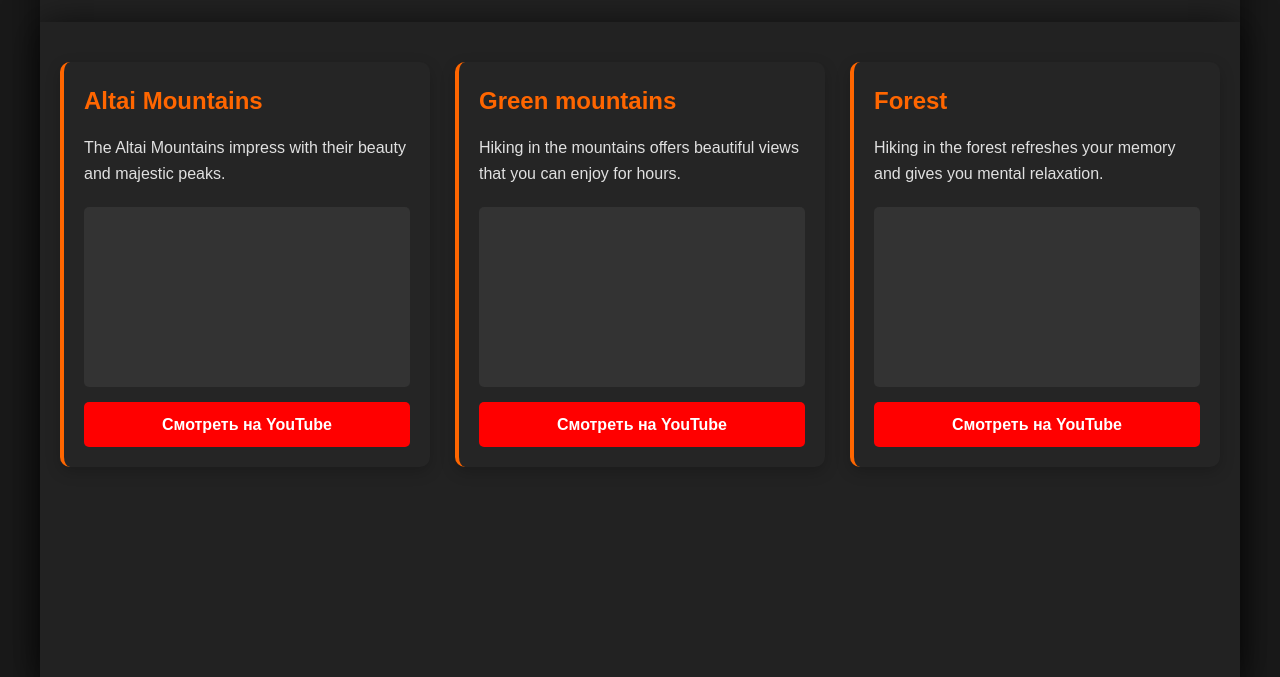
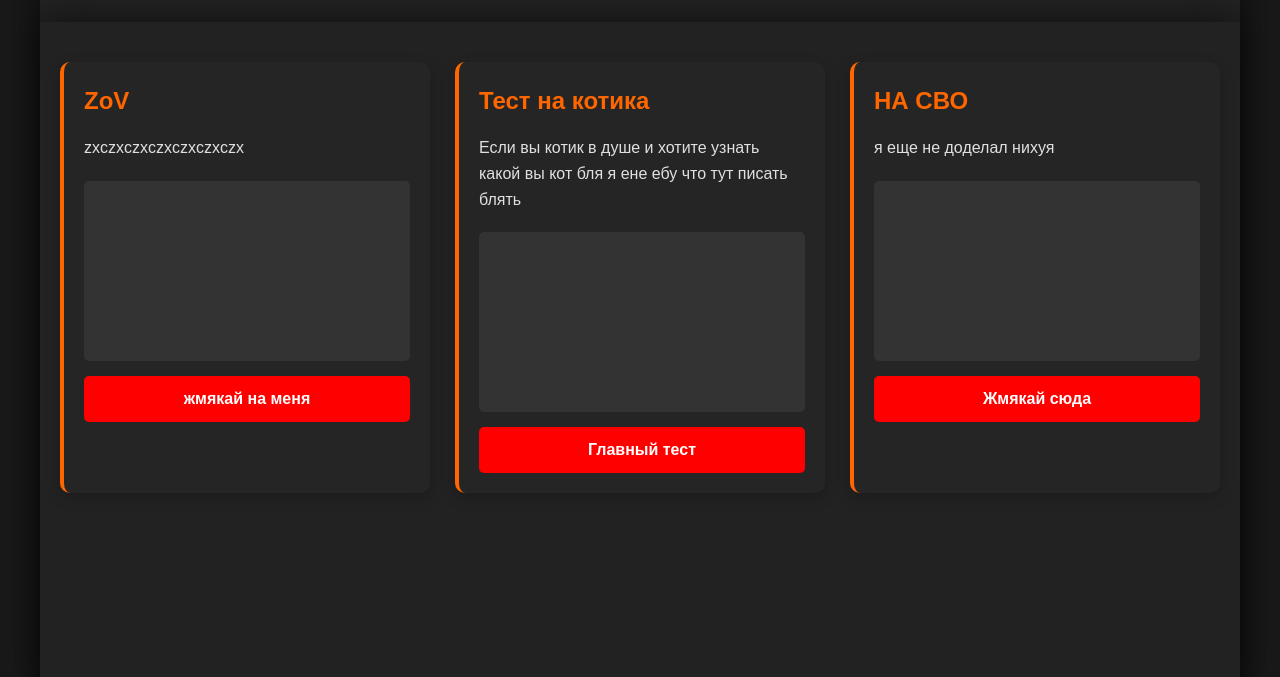
Before and after one commit to 33567927382/testik, a plain HTML site: page index.html in a window 1280 px wide. Shown: the part 123-800 px from the top of the page. Drawn offline with Linux system fonts and the light colour scheme.

Commit message:
Вроде более-менее нормально вродеее ну типаа

```diff
--- a/index.html
+++ b/index.html
@@ -25,31 +25,31 @@
         <section class="cards-container">
             <!-- Карточка 1 -->
             <div class="card">
-              <h2>Altai Mountains</h2>
-              <p>The Altai Mountains impress with their beauty and majestic peaks.</p>
+              <h2>ZoV</h2>
+              <p>zxczxczxczxczxczxczx</p>
               <div class="photo-placeholder"></div>
-              <a href="https://youtu.be/VIDEO_ID_1" class="yt-btn" target="_blank">
-                Смотреть на YouTube
+              <a href="#" class="yt-btn" target="_blank">
+                жмякай на меня
               </a>
             </div>
 
             <!-- Карточка 2 -->
             <div class="card">
-              <h2>Green mountains</h2>
-              <p>Hiking in the mountains offers beautiful views that you can enjoy for hours.</p>
+              <h2>Тест на котика</h2>
+              <p>Если вы котик в душе и хотите узнать какой вы кот бля я ене ебу что тут писать блять </p>
               <div class="photo-placeholder"></div>
-              <a href="https://youtu.be/VIDEO_ID_2" class="yt-btn" target="_blank">
-                Смотреть на YouTube
+              <a href="za/test.html" class="yt-btn" target="_blank">
+                Главный тест
               </a>
             </div>
 
             <!-- Карточка 3 -->
             <div class="card">
-              <h2>Forest</h2>
-              <p>Hiking in the forest refreshes your memory and gives you mental relaxation.</p>
+              <h2>НА СВО</h2>
+              <p>я еще не доделал нихуя</p>
               <div class="photo-placeholder"></div>
-              <a href="https://youtu.be/VIDEO_ID_3" class="yt-btn" target="_blank">
-                Смотреть на YouTube
+              <a href="https://rt.pornhub.org" class="yt-btn" target="_blank">
+                Жмякай сюда
               </a>
             </div>
           </section>
```
